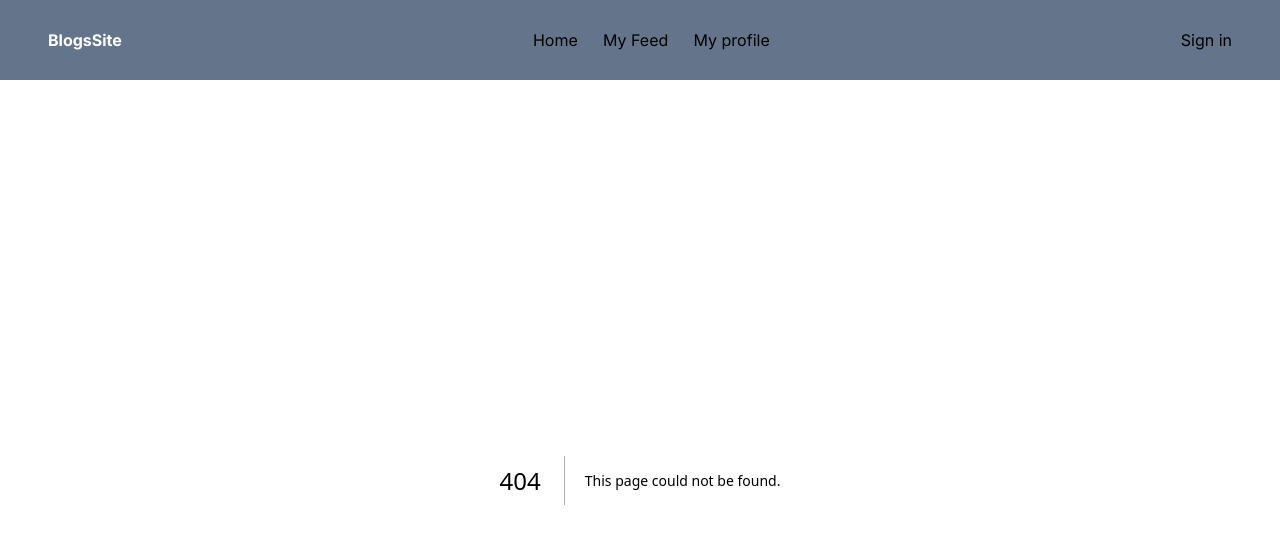
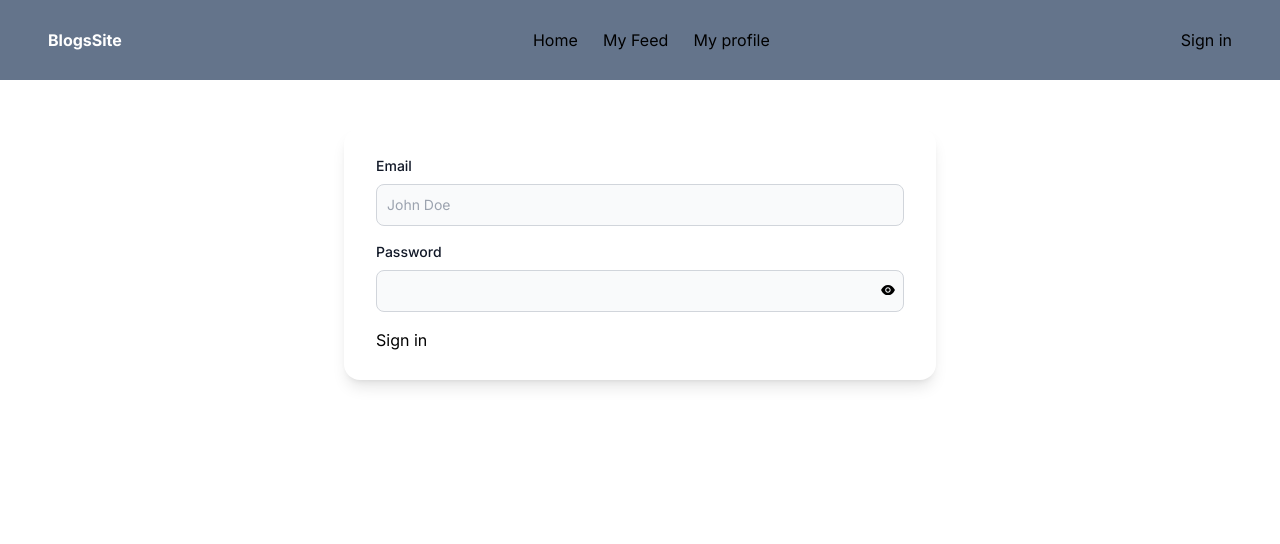
Before and after one commit to MainaMary/nextjs-app, a Next.js app: page /auth in a window 1280 px wide. Before the commit this address had no page. Shown: the top 544 px of the page. Built offline with nearby package versions, Linux system fonts and the light colour scheme.

Commit message:
define sign in route

```diff
--- /dev/null
+++ b/src/app/auth/page.tsx
@@ -0,0 +1,9 @@
+"use client";
+import Signin from "@/components/Signin"
+export default function Auth(){
+    return (
+        <div>
+            <Signin/>
+        </div>
+    )
+}
```
